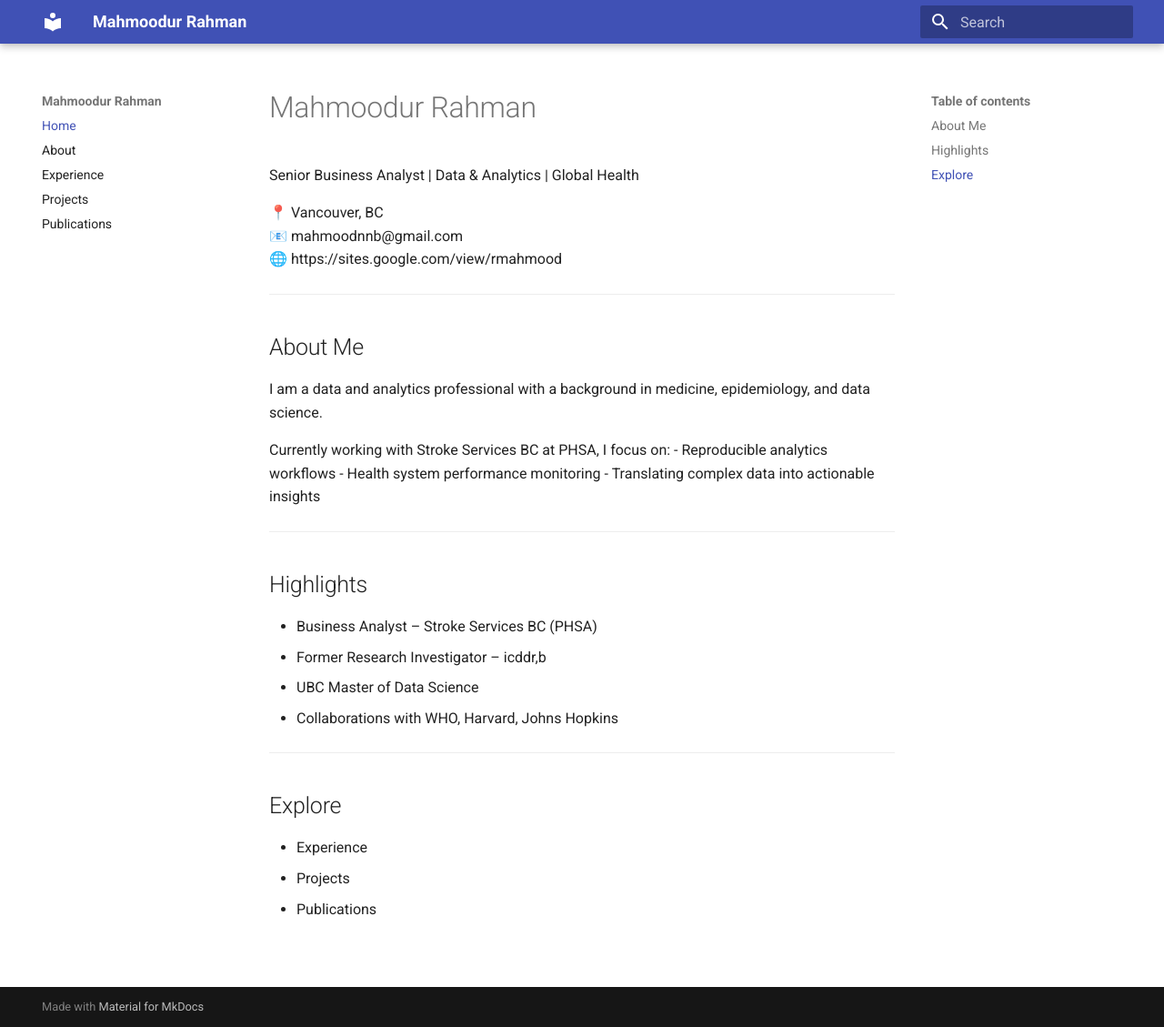
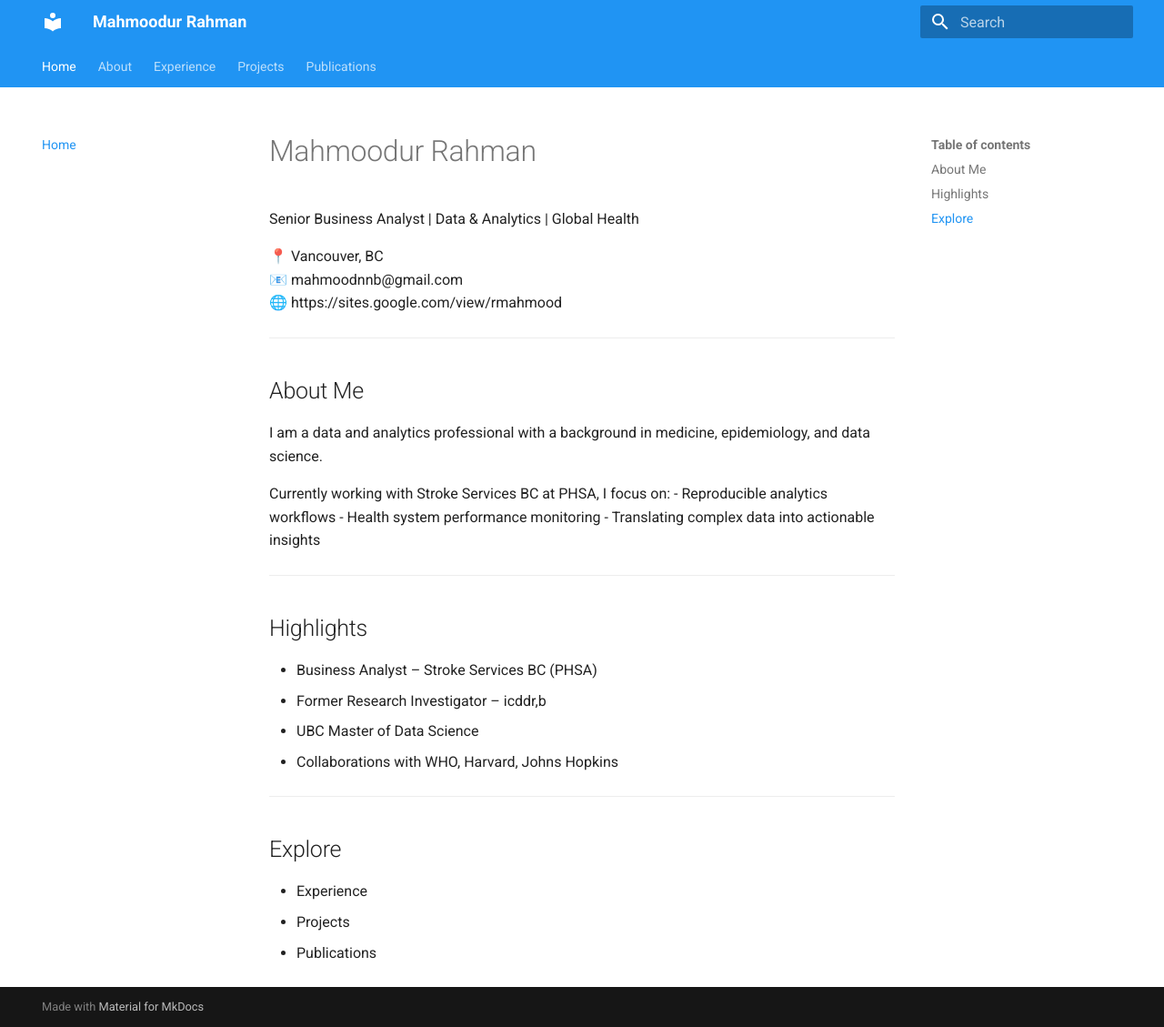
Before and after one commit to mahm00d27/mahm00d27.github.io, an MkDocs documentation site: the page built from docs/index.md, in a window 1280 px wide and 1129 px high. Shown: the whole window at 91% size. Built offline with MkDocs 1.6.1 and Material for MkDocs 9.7.7, drawn with Linux system fonts in a browser that asks for light colours.

Commit message:
Update mkdocs.yml

```diff
--- a/mkdocs.yml
+++ b/mkdocs.yml
@@ -2,6 +2,14 @@ site_name: Mahmoodur Rahman
 
 theme:
   name: material
+  features:
+    - navigation.tabs
+    - navigation.top
+
+  palette:
+    - scheme: default
+      primary: blue
+      accent: teal
 
 nav:
   - Home: index.md
```
